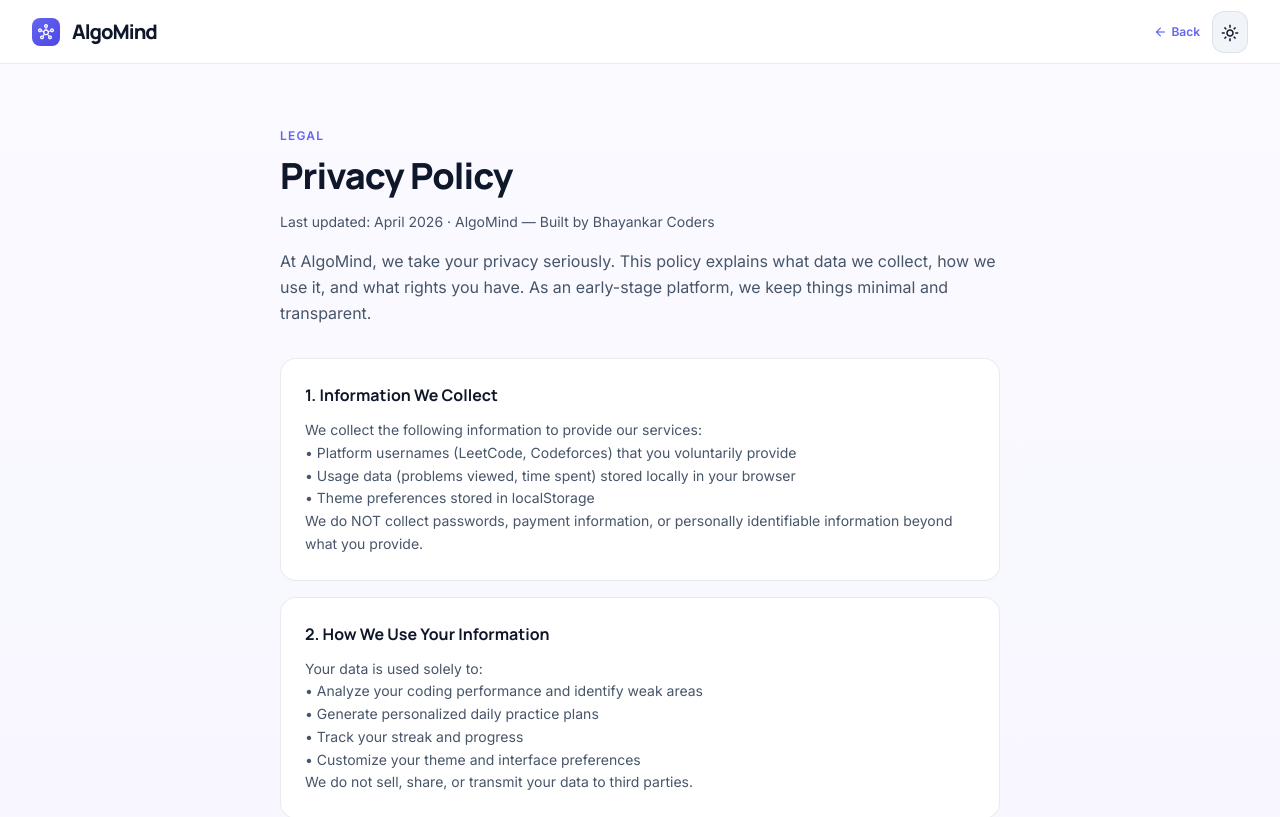
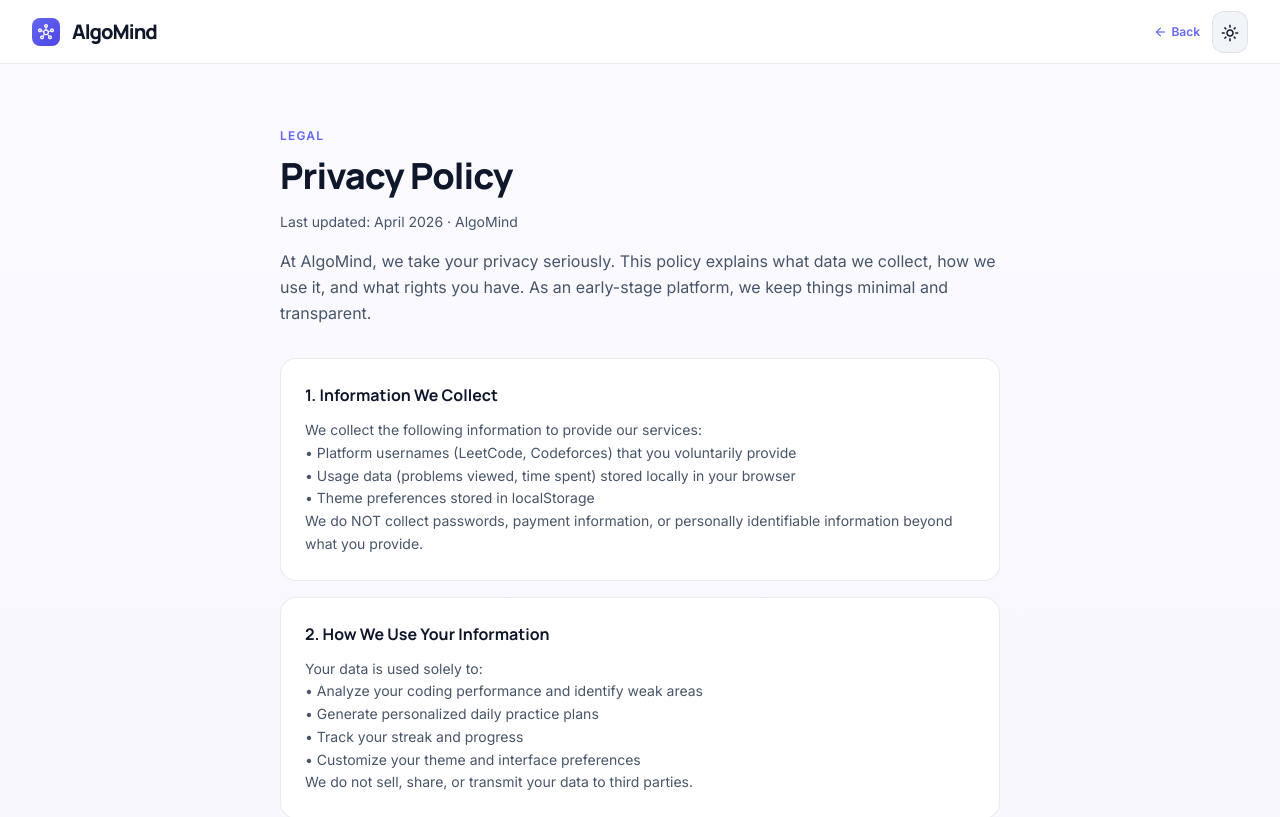
Before and after one commit to SiddharthGarkoti/algomind, a React (Vite) app in the folder frontend/: page /privacy in a window 1280 px wide. Shown: the top 817 px of the page. Built offline with nearby package versions, Linux system fonts and the light colour scheme; no server answers.

Commit message:
chore: update branding footer to 'AlgoMind'

```diff
--- a/frontend/src/pages/Login/LoginPage.jsx
+++ b/frontend/src/pages/Login/LoginPage.jsx
@@ -134,7 +134,7 @@ function LoginPage({ isDark, toggleTheme }) {
       <footer className="w-full border-t border-gray-200/50 dark:border-white/5 bg-white/50 dark:bg-black/20">
         <div className="flex flex-col md:flex-row justify-between items-center px-8 py-8 w-full max-w-7xl mx-auto gap-4">
           <p className="font-inter text-[12px] uppercase tracking-widest text-gray-400 dark:text-gray-600">
-            © AlgoMind — Built by Bhayankar Coders
+            © AlgoMind
           </p>
           <div className="flex gap-8">
             <button className="font-inter text-[12px] uppercase tracking-widest text-gray-400 dark:text-gray-600 hover:text-purple-600 dark:hover:text-purple-400 transition-colors"
--- a/frontend/src/pages/Privacy/PrivacyPage.jsx
+++ b/frontend/src/pages/Privacy/PrivacyPage.jsx
@@ -97,7 +97,7 @@ function PrivacyPage({ isDark, toggleTheme }) {
           <p className="text-xs font-bold uppercase tracking-widest mb-3" style={{ color: '#6366F1' }}>Legal</p>
           <h1 className="text-4xl font-headline font-extrabold tracking-tight mb-4" style={{ color: textPri }}>Privacy Policy</h1>
           <p className="text-sm" style={{ color: textSec }}>
-            Last updated: April 2026 · AlgoMind — Built by Bhayankar Coders
+            Last updated: April 2026 · AlgoMind
           </p>
           <p className="text-base leading-relaxed mt-4" style={{ color: textSec }}>
             At AlgoMind, we take your privacy seriously. This policy explains what data we collect, how we use it, and what rights you have. As an early-stage platform, we keep things minimal and transparent.
```
